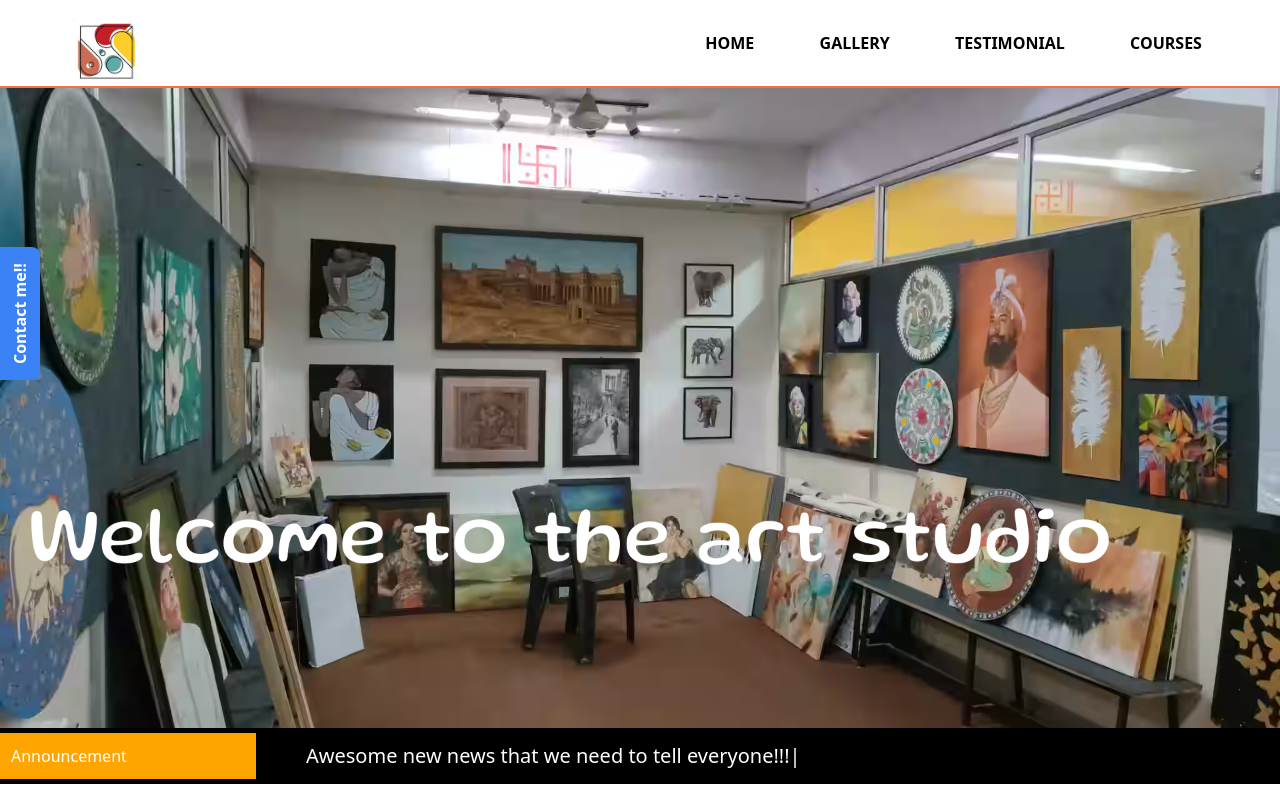
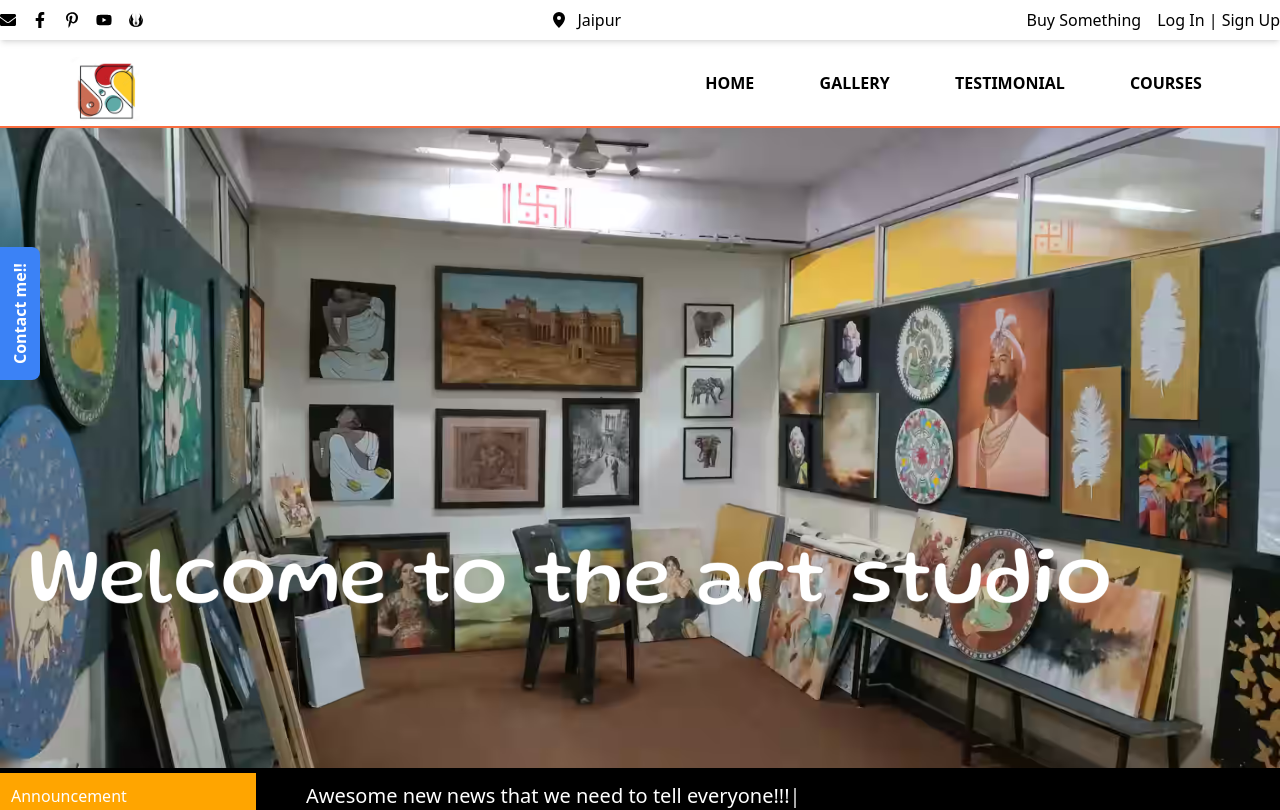
Before and after one commit to aksinghania/art-showcase, a React (Vite) app: page / in a window 1280 px wide. Shown: the top 810 px of the page. Built offline with nearby package versions, Linux system fonts and the light colour scheme; no server answers.

Commit message:
added prenavbar and footer

```diff
--- a/src/components/Navbar.jsx
+++ b/src/components/Navbar.jsx
@@ -2,16 +2,18 @@ import React from "react";
 
 import { FaBars } from "react-icons/fa";
 import { useState } from "react";
-import LogoImg from '../assets/logo.png'
+import LogoImg from "../assets/logo.png";
+import { PreHeader } from "../pages/Home";
 
 function Navbar() {
   const [showLinks, setShowLinks] = useState(false);
 
   return (
     <>
+      <PreHeader />
       <div className="navbarGridContainer">
         <div className="gridItemImg">
-        <img src={LogoImg}/>
+          <img src={LogoImg} />
         </div>
 
         <div className="gridItemHumbergerIcon">
--- a/src/pages/Home.jsx
+++ b/src/pages/Home.jsx
@@ -3,6 +3,13 @@ import welcomeImg from "../assets/welcome.png";
 import Carousel from "../components/Home/Carousel";
 import Gallery from "../components/Home/Gallery";
 import Typer from "../components/Home/Typer";
+import {
+  FaEnvelope,
+  FaFacebookF,
+  FaPinterestP,
+  FaYoutube,
+  FaJediOrder,
+} from "react-icons/fa";
 
 const introImgURL =
   "https://pyxis.nymag.com/v1/imgs/2cb/2e1/47a72da70b3f7a301273b06cac9ea615c8-06-bob-ross-painting.rsquare.w400.jpg";
@@ -25,6 +32,7 @@ const Home = () => {
       <Carousel />
       <Gallery />
       <Testimonials />
+      <Footer />
     </>
   );
 };
@@ -64,6 +72,99 @@ const Testimonials = () => {
   );
 };
 
+const Footer = () => (
+  <div className="bg-black text-white p-8">
+    <div className="max-w-6xl mx-auto">
+      <div className="grid grid-cols-1 md:grid-cols-4 gap-8">
+        <div>
+          <h1 className="text-2xl font-bold">Studio</h1>
+        </div>
+
+        <div>
+          <h2 className="text-xl font-bold">Quick Links</h2>
+          <ul className="mt-4 space-y-2">
+            <li>
+              <a href="#" className="hover:text-red-500">
+                Home
+              </a>
+            </li>
+            <li>
+              <a href="#" className="hover:text-red-500">
+                Home
+              </a>
+            </li>
+            <li>
+              <a href="#" className="hover:text-red-500">
+                Home
+              </a>
+            </li>
+            <li>
+              <a href="#" className="hover:text-red-500">
+                Home
+              </a>
+            </li>
+            <li>
+              <a href="#" className="hover:text-red-500">
+                Home
+              </a>
+            </li>
+            <li>
+              <a href="#" className="hover:text-red-500">
+                Home
+              </a>
+            </li>
+          </ul>
+        </div>
+
+        <div>
+          <h2 className="text-xl font-bold">Visits</h2>
+          <ul className="mt-4 space-y-2">
+            <li>Visit1</li>
+            <li>Visit1</li>
+            <li>Visit1</li>
+            <li>Visit1</li>
+            <li>Visit1</li>
+          </ul>
+        </div>
+
+        <div>
+          <h2 className="text-xl font-bold">Connect us</h2>
+          <ul className="mt-4 space-y-2">
+            <li>
+              <a href="" className="hover:text-red-500">
+                📞
+              </a>
+            </li>
+            <li>
+              <a className="hover:text-red-500">📧</a>
+            </li>
+            <li>
+              <a href="#" className="hover:text-red-500">
+                📱 WhatsApp
+              </a>
+            </li>
+            <li>
+              <a href="#" className="hover:text-red-500">
+                📸 Instagram
+              </a>
+            </li>
+            <li>
+              <a href="#" className="hover:text-red-500">
+                ▶️ YouTube
+              </a>
+            </li>
+            <li>
+              <a href="#" className="hover:text-red-500">
+                📘 Facebook
+              </a>
+            </li>
+          </ul>
+        </div>
+      </div>
+    </div>
+  </div>
+);
+
 const AboutSection = () => {
   return (
     <div className="gridContainer1">
@@ -98,3 +199,52 @@ const AboutSection = () => {
 };
 
 export default Home;
+
+export const PreHeader = () => (
+  <header className="bg-white py-2 shadow-md">
+    <div className="container mx-auto flex justify-between items-center">
+      <div className="flex space-x-4">
+        <a href="#" className="text-black hover:text-gray-700">
+          <FaEnvelope />
+        </a>
+        <a href="#" className="text-black hover:text-gray-700">
+          <FaFacebookF />
+        </a>
+        <a href="#" className="text-black hover:text-gray-700">
+          <FaPinterestP />
+        </a>
+        <a href="#" className="text-black hover:text-gray-700">
+          <FaYoutube />
+        </a>
+        <a href="#" className="text-black hover:text-gray-700">
+          <FaJediOrder />
+        </a>
+      </div>
+
+      <div className="hidden md:flex items-center space-x-2 text-black">
+        <svg
+          xmlns="http://www.w3.org/2000/svg"
+          className="h-5 w-5"
+          viewBox="0 0 20 20"
+          fill="currentColor"
+        >
+          <path
+            fillRule="evenodd"
+            d="M10 2a6 6 0 00-6 6c0 4.75 6 10 6 10s6-5.25 6-10a6 6 0 00-6-6zM8 8a2 2 0 114 0 2 2 0 01-4 0z"
+            clipRule="evenodd"
+          />
+        </svg>
+        <span>Jaipur</span>
+      </div>
+
+      <div className="flex space-x-4">
+        <a href="#" className="text-black hover:text-gray-700">
+          Buy Something
+        </a>
+        <a href="#" className="text-black hover:text-gray-700">
+          Log In | Sign Up
+        </a>
+      </div>
+    </div>
+  </header>
+);
```
